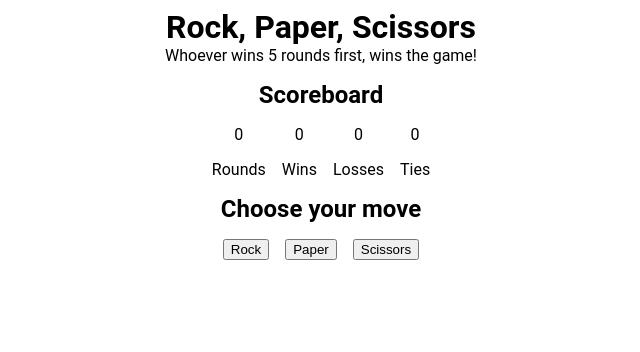
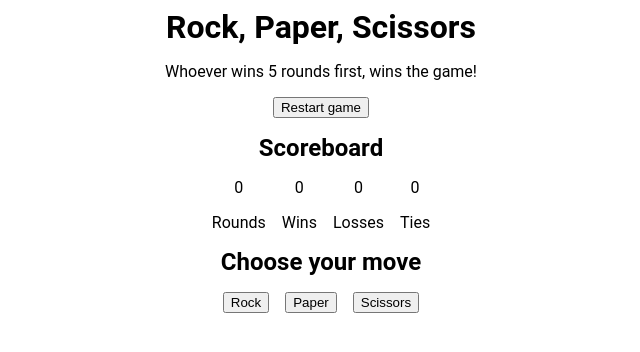
Before and after one commit to CarlosLacerda92/rock-paper-scissors, a plain HTML site: page index.html in a window 1280 px wide. Shown: the whole page, without its empty margins (319-959 px from the left). Drawn offline with Linux system fonts and the light colour scheme.

Commit message:
feat: add restart game button

```diff
--- a/index.html
+++ b/index.html
@@ -17,6 +17,9 @@
             <span>
                 Whoever wins 5 rounds first, wins the game!
             </span>
+            <button type="button" id="restart">
+                Restart game
+            </button>
         </header>
 
         <main>
--- a/script.js
+++ b/script.js
@@ -105,6 +105,8 @@ document.querySelectorAll('section#playableButtons button').forEach((element) =>
     });
 });
 
+document.querySelector('button#restart').addEventListener('click', restartGame);
+
 document.querySelectorAll('section#results span#wins, section#results span#losses').forEach((element) => {
 
     element.addEventListener('checkWinner', (event) => {
--- a/style.css
+++ b/style.css
@@ -8,7 +8,12 @@ body {
 }
 
 header {
-    text-align: center;
+    display: flex;
+    flex-direction: column;
+    justify-content: center;
+    align-items: center;
+    gap: 1rem;
+    width: 100%;
 }
 
 main {
```
